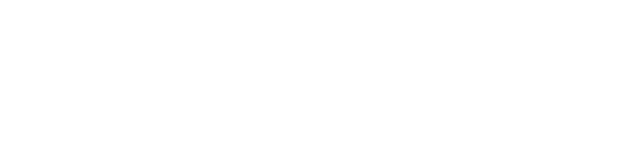
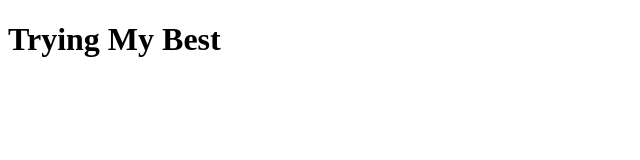
Before and after one commit to sheronrleonard/CSS1, a plain HTML site: page index.html in a window 1280 px wide. Shown: the whole page, without its empty margins (0-640 px from the left). Drawn offline with Linux system fonts and the light colour scheme.

Commit message:
Update index.html

```diff
--- a/index.html
+++ b/index.html
@@ -6,5 +6,6 @@
 </head>
 
 <body>
+	<h1> Trying My Best</h1>
 </body>
 </html>
```
